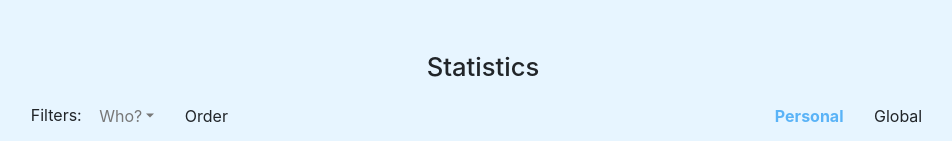
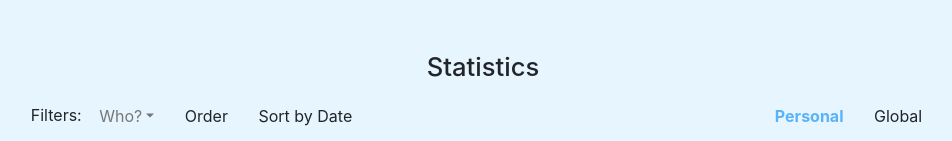
Before and after one commit to tallandsman/CITS3403-Project, a Flask app: page /statistics in a window 1280 px wide. Shown: the part 289-430 px from the top of the page, without its empty margins (157-1109 px from the left). Run offline with Flask 2, Linux system fonts and the light colour scheme; data that the repository does not hold is empty.

Commit message:
stats js

```diff
--- a/app/templates/statistics.html
+++ b/app/templates/statistics.html
@@ -24,11 +24,9 @@
 
     <!-- Personal CSS file -->
     <link rel="stylesheet" href="../static/styles/home.css">
-    <link rel="stylesheet" href="../static/styles/statistics.css">
-
     <!-- Personal JS file -->
     <script src="../static/scripts/nav_popup.js"></script>
-    <!-- <script src="../static/scripts/statistics.js"></script> -->
+    <script src="../static/scripts/statistics.js"></script>
 
     <!-- Bootstrap Responsive Viewing required meta tag -->
     <meta name="viewport" content="width=device-width, initial-scale=1, shrink-to-fit=no">
@@ -144,13 +142,14 @@
             <p>Filters:</p>
             <button class="who btn dropdown-toggle">Who?</button>
             <button class="order btn">Order</button>
+            <button class="btn" onclick="sortByDate()">Sort by Date</button>
             <div class="tab">
                 <button class="tablinks btn active" onclick="openStat(event, 'personal')">Personal</button>
                 <button class="tablinks btn" onclick="openStat(event, 'global')">Global</button>
             </div>
         </div>
         <div id="personal" class="tabcontent" style="display: block;">
-            <table class="table table-bordered">
+            <table class="table table-bordered" id="results">
                 <thead>
                     <tr>
                         <th>Rank</th>
```
